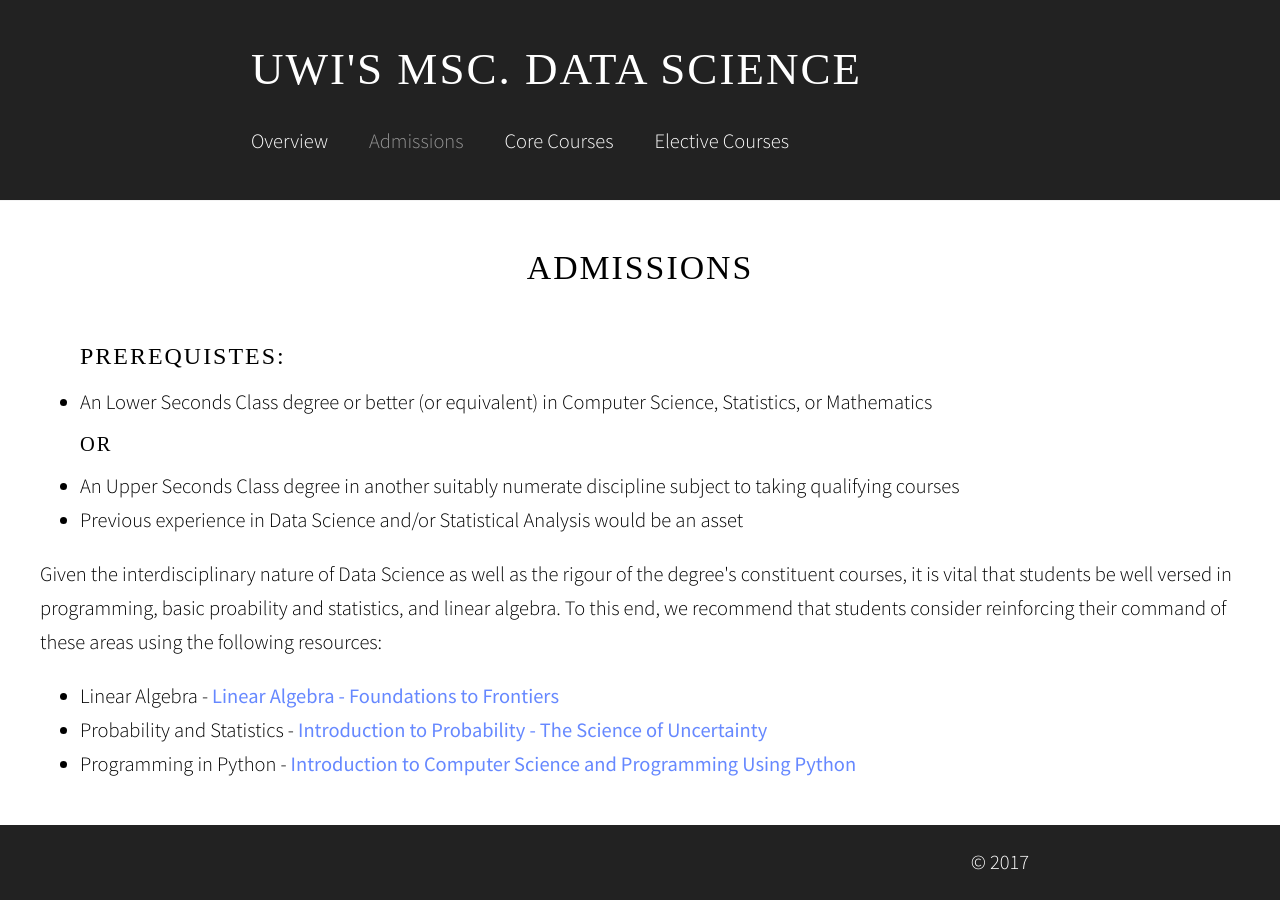
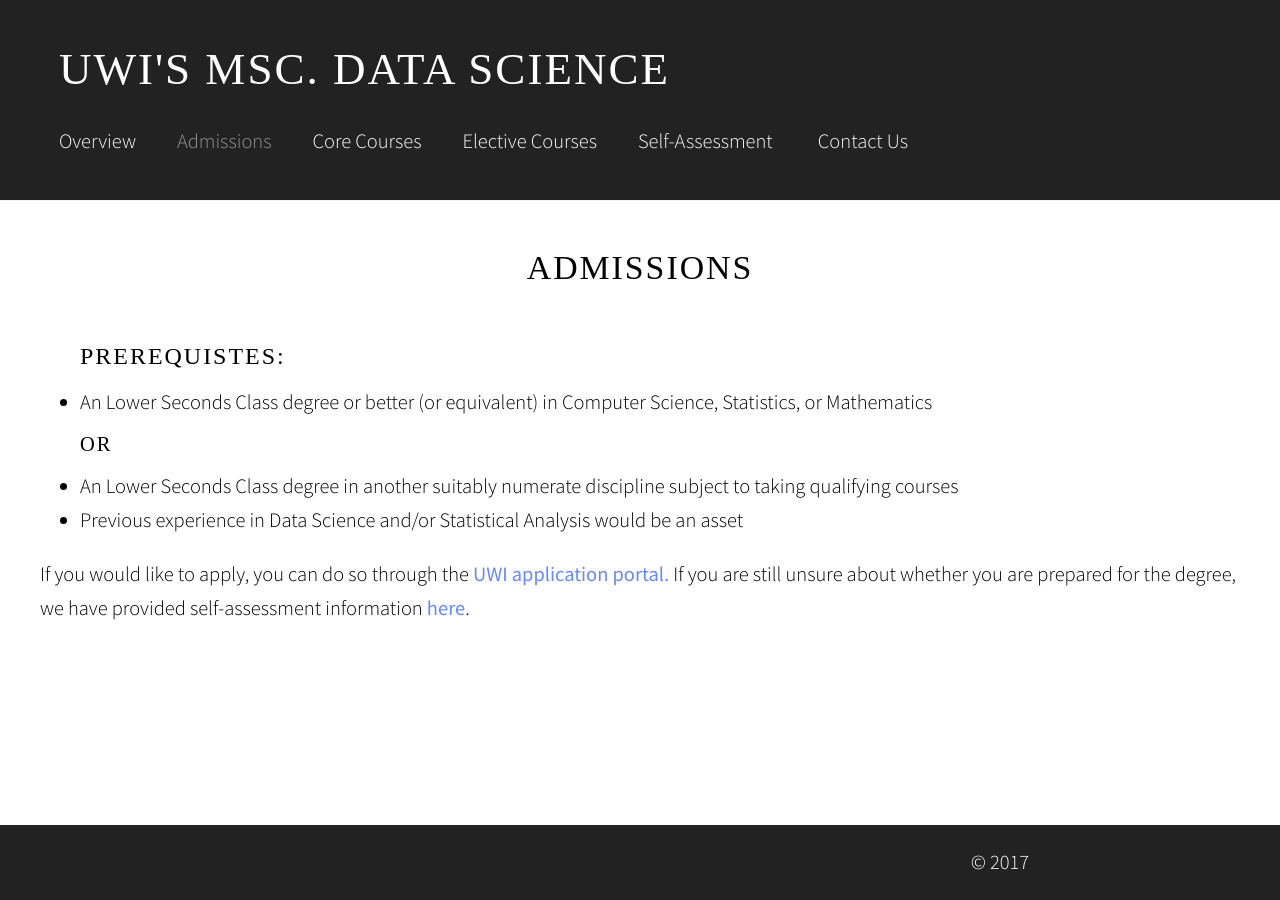
Before and after one commit to uwidcit/datascience, a Jekyll site: the page built from admissions.html, in a window 1280 px wide. Built offline with Jekyll 4.4.1, drawn with Linux system fonts in a browser that asks for light colours; some web fonts are replaced.

Commit message:
Added self-assessment info and precautions

```diff
--- a/_layouts/blank.html
+++ b/_layouts/blank.html
@@ -14,10 +14,11 @@
 {% feed_meta %}
 {% if site.comments.disqus and page.comments %}<script src="//{{ site.comments.disqus }}.disqus.com/embed.js" async></script>{% endif %}
 {% if site.comments.isso and page.comments %}<script data-isso="http://{{ site.comments.isso }}" src="//{{ site.comments.isso }}/js/embed.min.js"></script>{% endif %}
-<header>
+<header style="padding: 1em calc(15% - 6.5em);">
   <h1><a href="{{ site.baseurl }}/">{{ site.title }}</a></h1>
   <nav>
     <li><a href="{{ site.baseurl }}/">Overview</a></li>{% for node in site.pages offset: 1 %}{% if node.title %}<li><a href="{{ node.url | prepend: site.baseurl }}"{% if page.url == node.url %} class="selected"{% endif %}>{{ node.title }}</a></li>{% endif %}{% endfor %}
+    <li><a href="mailto:patrick.hosein@sta.uwi.edu">Contact Us</a></li>
   </nav>
 </header>
 {{ content }}
--- a/admissions.html
+++ b/admissions.html
@@ -14,7 +14,7 @@
 
         </li>
         <li>
-            An Upper Seconds Class degree in another suitably numerate discipline subject to taking qualifying courses
+            An Lower Seconds Class degree in another suitably numerate discipline subject to taking qualifying courses
 
         </li>
 
@@ -27,43 +27,13 @@
 
     </ul>
 
-    Given the interdisciplinary nature of Data Science as well as the rigour of the degree's constituent courses,
-    it is vital that students be well versed in programming, basic proability and statistics, and
-    linear algebra. To this end, we recommend that students consider reinforcing their command of these areas
-    using the following resources:
+    If you would like to apply, you can do so through the
+    <a href="http://sta.uwi.edu/admissions/postgrad/apply.asp">
+        UWI application portal.
+    </a>
 
-    <ul>
+    If you are still unsure about whether you are prepared for the degree, we have provided self-assessment information
+    <a href="/selfassessment">here</a>.
 
 
-
-
-
-        <li>Linear Algebra -
-            <a href="https://www.edx.org/course/linear-algebra-foundations-frontiers-utaustinx-ut-5-05x-0">
-                Linear Algebra - Foundations to Frontiers
-            </a>
-        </li>
-
-
-        <li>
-            Probability and Statistics -
-            <a href="https://www.edx.org/course/introduction-probability-science-mitx-6-041x-2">
-                Introduction to Probability - The Science of Uncertainty
-            </a>
-        </li>
-
-
-
-
-        <li>
-            Programming in Python -
-
-            <a href="https://www.edx.org/course/introduction-computer-science-mitx-6-00-1x-10">
-                Introduction to Computer Science and Programming Using Python
-
-            </a>
-        </li>
-
-    </ul>
-
 </div>
--- a/index.html
+++ b/index.html
@@ -39,6 +39,12 @@
         STEM professionals with the required skills to become productive and relevant Data Science professionals
         locally, regionally, and internationally.
 
+        <br>
+        <br>
+
+        The degree is offered part-time and will take a minimum of 2 years. You can find out more about
+        the requirements and admissions process <a href="/admissions">here.</a>
+
 
         <!--<div>-->
             <!--<ul>-->
```
Also changed, not shown: selfassessment.html (added, +46 -0 lines), 9 other files.
